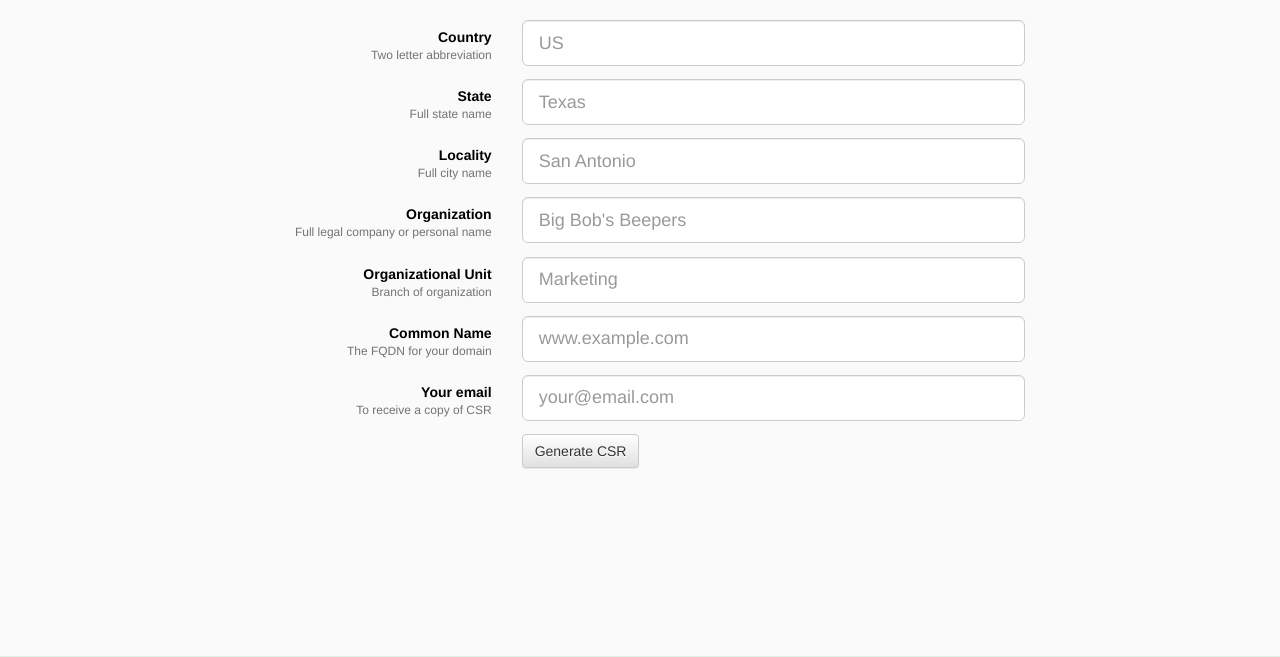
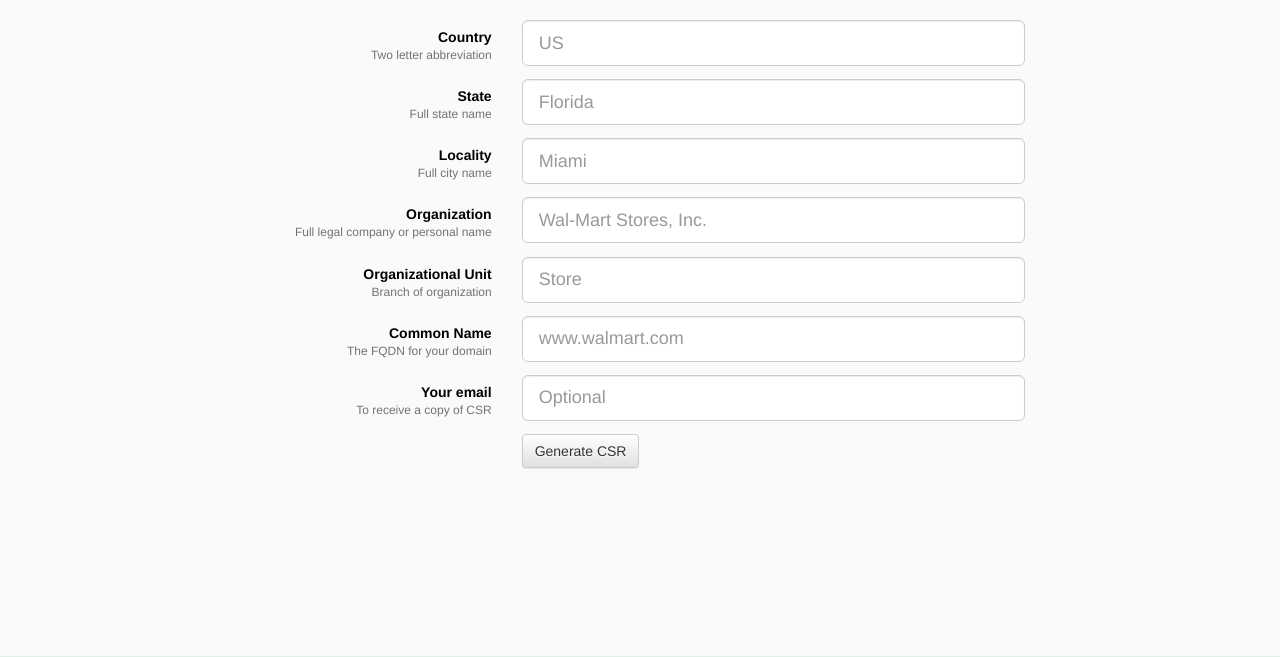
Before and after one commit to shionphan/csr.ninja, a PHP site: page / in a window 1280 px wide. Shown: the part 104-761 px from the top of the page. Run offline with PHP 8.4, Linux system fonts and the light colour scheme; some libraries are stand-ins or nearby versions.

Commit message:
Alterado dados padrão

```diff
--- a/public_html/index.php
+++ b/public_html/index.php
@@ -179,7 +179,7 @@ label .help-block {
     <span class="help-block">Full state name</span>
     </label>
     <div class="col-sm-8">
-      <input type="text" class="form-control input-lg" id="inputState" placeholder="Texas">
+      <input type="text" class="form-control input-lg" id="inputState" placeholder="Florida">
     </div>
   </div>
   <div class="form-group">
@@ -187,7 +187,7 @@ label .help-block {
     <span class="help-block">Full city name</span>
     </label>
     <div class="col-sm-8">
-      <input type="text" class="form-control input-lg" id="inputLocality" placeholder="San Antonio">
+      <input type="text" class="form-control input-lg" id="inputLocality" placeholder="Miami">
     </div>
   </div>
   <div class="form-group">
@@ -195,7 +195,7 @@ label .help-block {
     <span class="help-block">Full legal company or personal name</span>
     </label>
     <div class="col-sm-8">
-      <input type="text" class="form-control input-lg" id="inputOrganization" placeholder="Big Bob's Beepers">
+      <input type="text" class="form-control input-lg" id="inputOrganization" placeholder="Wal-Mart Stores, Inc.">
     </div>
   </div>
   <div class="form-group">
@@ -203,7 +203,7 @@ label .help-block {
     <span class="help-block">Branch of organization</span>
     </label>
     <div class="col-sm-8">
-      <input type="text" class="form-control input-lg" id="inputOrganizationalUnit" placeholder="Marketing">
+      <input type="text" class="form-control input-lg" id="inputOrganizationalUnit" placeholder="Store">
     </div>
   </div>
   <div class="form-group">
@@ -211,7 +211,7 @@ label .help-block {
     <span class="help-block">The FQDN for your domain</span>
     </label>
     <div class="col-sm-8">
-      <input type="text" class="form-control input-lg" id="inputCommonName" placeholder="www.example.com">
+      <input type="text" class="form-control input-lg" id="inputCommonName" placeholder="www.walmart.com">
     </div>
   </div>
   <div class="form-group">
@@ -219,7 +219,7 @@ label .help-block {
 <span class="help-block">To receive a copy of CSR</span>
     </label>
     <div class="col-sm-8">
-      <input type="text" class="form-control input-lg" id="inputYourEmail" placeholder="your@email.com">
+      <input type="text" class="form-control input-lg" id="inputYourEmail" placeholder="Optional">
     </div>
   </div>
   <div class="form-group">
```
Also changed, not shown: README.md (added).
